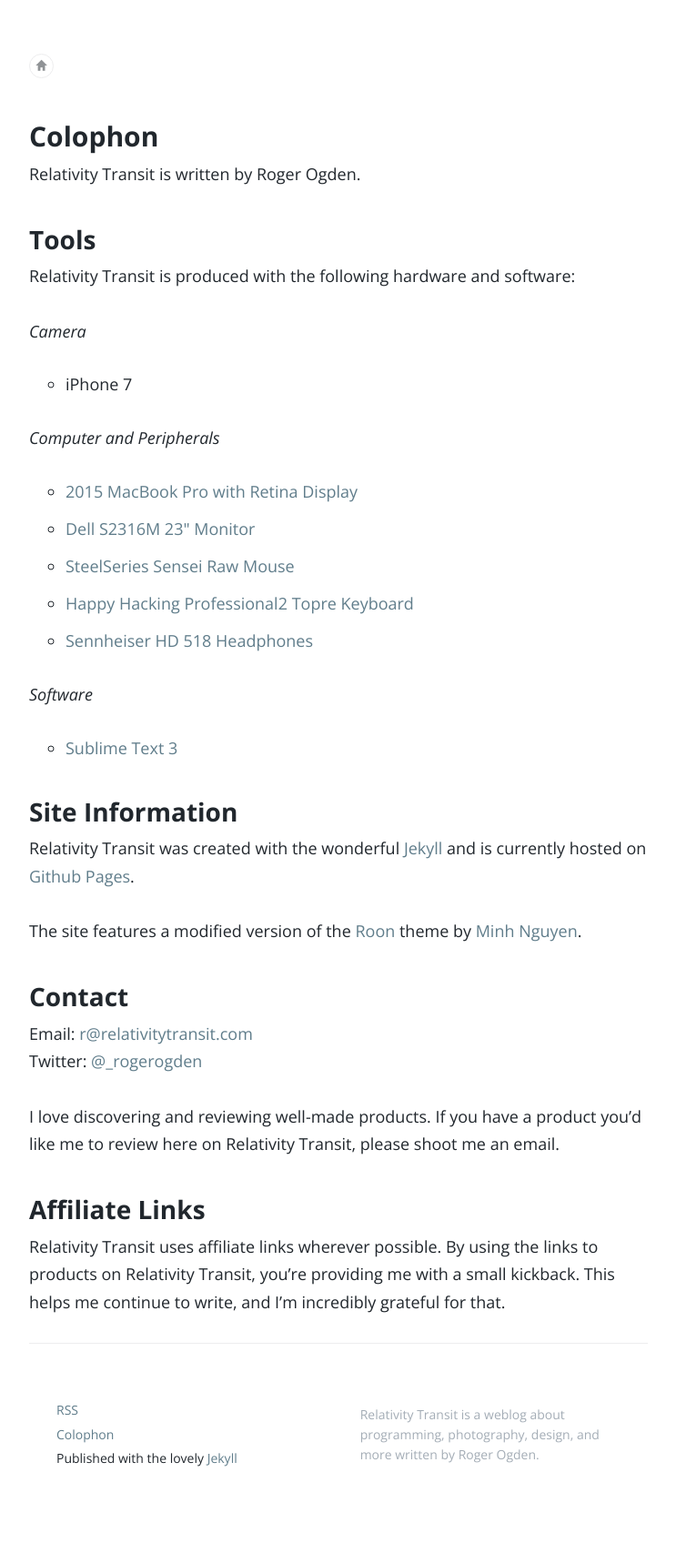
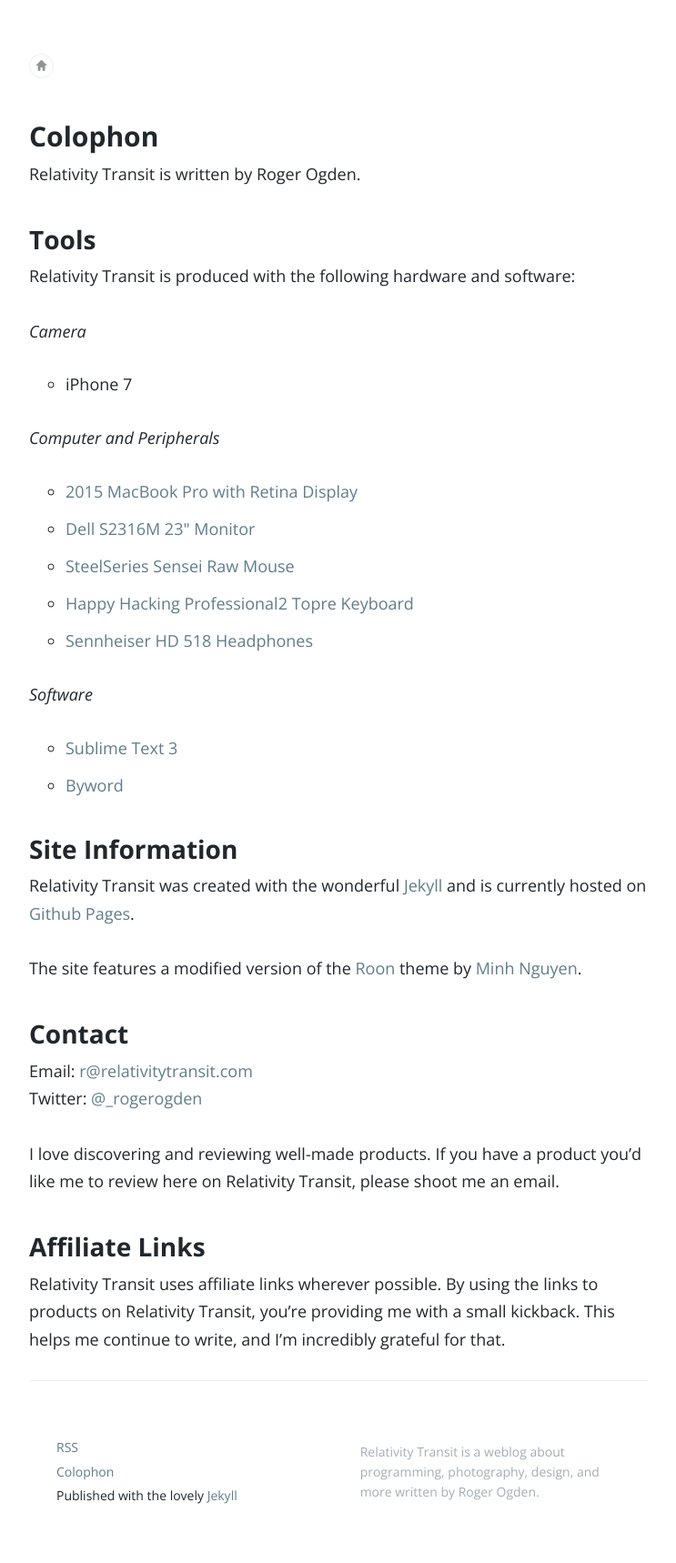
Before and after one commit to rogerogden/blog, a Jekyll site: the page built from colophon.html, in a window 1280 px wide. Shown: the whole page at 91% size, without its empty margins (268-1011 px from the left). Built offline with Jekyll 4.4.1, drawn with Linux system fonts in a browser that asks for light colours; before the commit the page ends 1677 px from its top, so only the background shows below that.

Commit message:
Updated colophon

```diff
--- a/colophon.html
+++ b/colophon.html
@@ -29,6 +29,7 @@
 
 <ul>
 <li><a href="http://www.sublimetext.com/3">Sublime Text 3</a></li>
+<li><a href="https://itunes.apple.com/us/app/byword/id420212497?mt=12">Byword</a></li>
 </ul>
 
 <h2>Site Information</h2>
```
